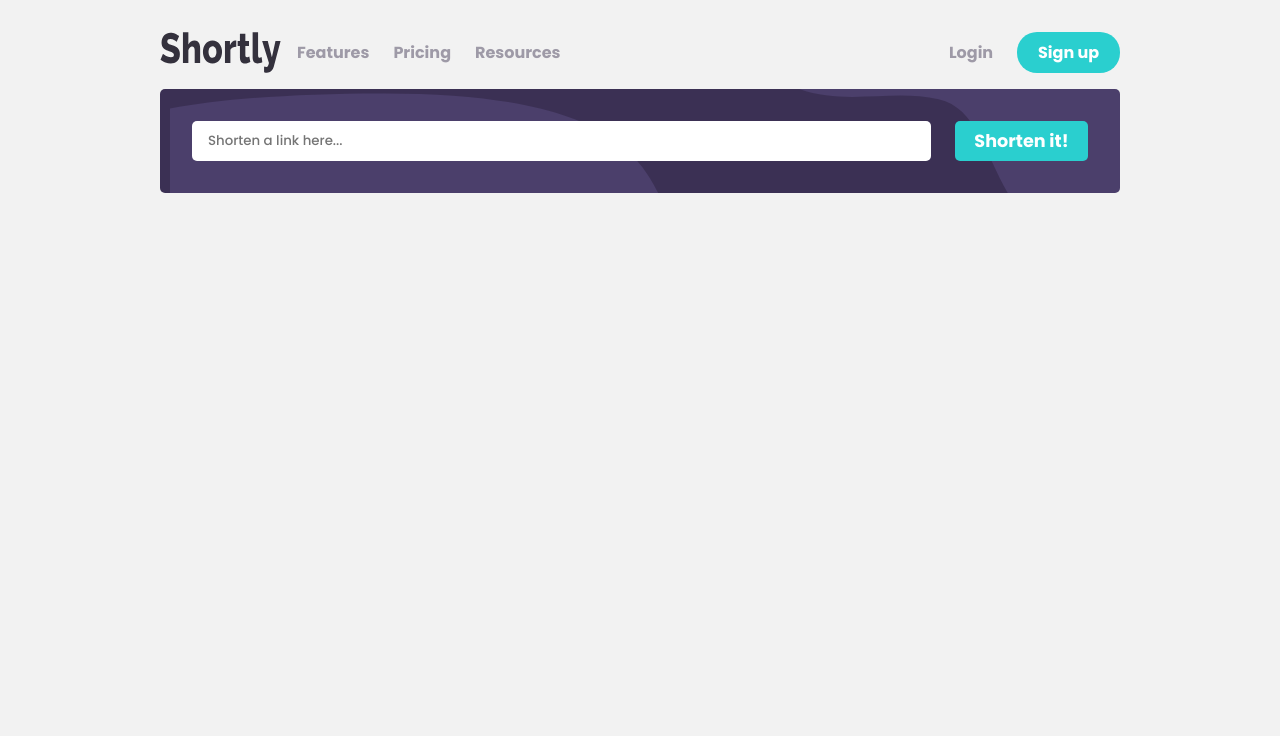
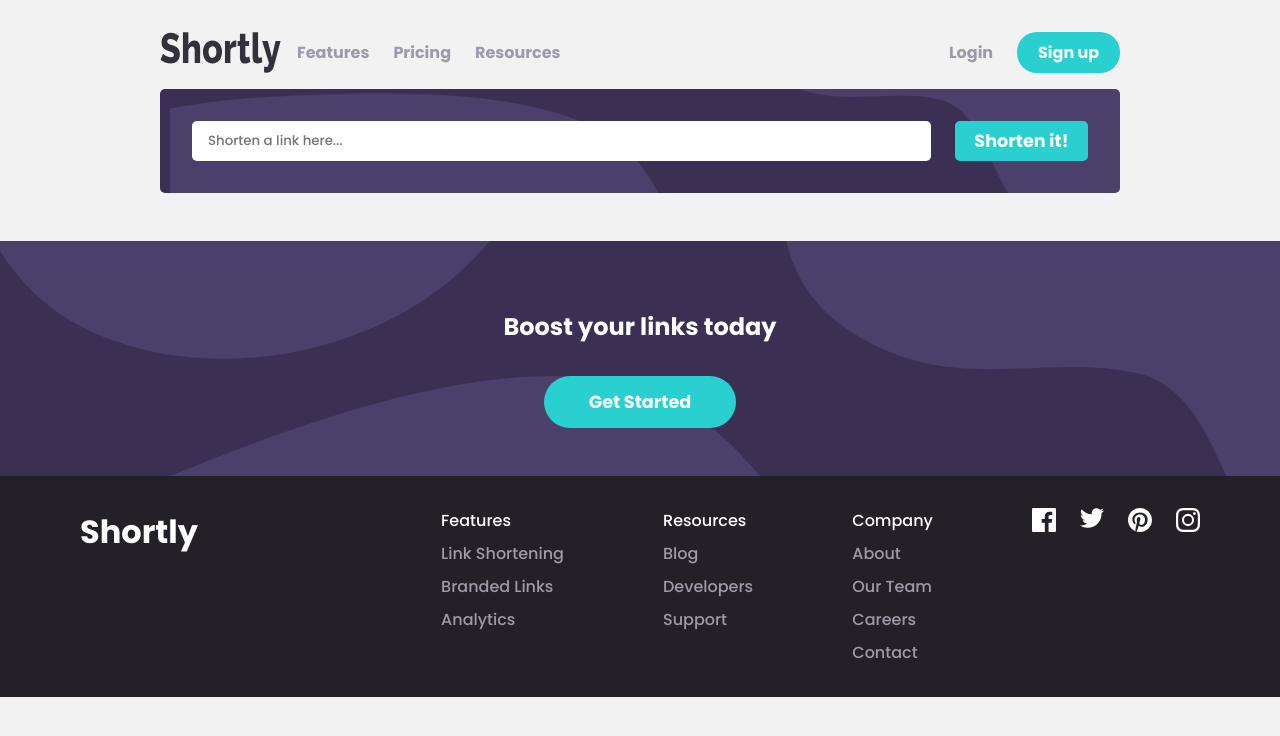
Before and after one commit to codyivy0/url-shortener-landing, a React (Vite) app: page / in a window 1280 px wide. Shown: the top 736 px of the page. Built offline with nearby package versions, Linux system fonts and the light colour scheme.

Commit message:
boost and contact components/hero still busted

```diff
--- a/src/App.jsx
+++ b/src/App.jsx
@@ -1,4 +1,7 @@
 import "./App.css";
+import Boost from "./components/boost/boost";
+import Contact from "./components/contact/contact";
+import Hero from "./components/hero/Hero";
 import Navbar from "./components/navbar/navbar";
 import Shortener from "./components/shortener/Shortener";
 
@@ -7,8 +10,11 @@
     <>
       <div className="contentContainer">
         <Navbar />
+
         <Shortener />
       </div>
+      <Boost />
+      <Contact />
     </>
   );
 }
--- /dev/null
+++ b/src/components/boost/boost.jsx
@@ -0,0 +1,12 @@
+import styles from './boost.module.css'
+
+const Boost = () => {
+  return (
+    <section className={styles.boostSection}>
+      <h2>Boost your links today</h2>
+      <button className={styles.getStartedBtn}>Get Started</button>
+    </section>
+  )
+};
+
+export default Boost ;
--- /dev/null
+++ b/src/components/boost/boost.module.css
@@ -0,0 +1,37 @@
+.boostSection {
+  display: flex;
+  flex-direction: column;
+  justify-content: center;
+  align-items: center;
+  background-image: url(/public/bg-boost-mobile.svg);
+  padding: 4rem  1rem;
+  background-color: var(--darkViolet);
+  background-size: cover;
+}
+
+.boostSection h2 {
+   margin-bottom: 2rem;
+    color: white;
+}
+.getStartedBtn {
+  background-color: var(--cyan);
+  color: white;
+  padding: 0.8rem 2rem;
+  border-radius: 30px;
+  text-align: center;
+  border: none;
+  font-weight: 700;
+  font-size: 1.1rem;
+  width: 12rem;
+}
+.getStartedBtn:hover {
+  cursor: pointer;
+  filter: brightness(110%);
+}
+
+@media (min-width: 700px) {
+    .boostSection {
+        padding: 3rem;
+        background-image: url(/public/bg-boost-desktop.svg);
+    }
+}
--- /dev/null
+++ b/src/components/contact/contact.jsx
@@ -0,0 +1,97 @@
+import styles from "./contact.module.css";
+const Contact = () => {
+  return (
+    <section className={styles.contactContainer}>
+      <div>
+        <h1 className={styles.contactLogo}>Shortly</h1>
+      </div>
+      <div className={styles.linkGroup}>
+        <p>Features</p>
+        <a className={styles.link} href="#">
+          Link Shortening
+        </a>
+        <a className={styles.link} href="#">
+          Branded Links
+        </a>
+        <a className={styles.link} href="#">
+          Analytics
+        </a>
+      </div>
+      <div className={styles.linkGroup}>
+        <p>Resources</p>
+        <a className={styles.link} href="#">
+          Blog
+        </a>
+        <a className={styles.link} href="#">
+          Developers
+        </a>
+        <a className={styles.link} href="#">
+          Support
+        </a>
+      </div>
+      <div className={styles.linkGroup}>
+        <p>Company</p>
+        <a className={styles.link} href="#">
+          About
+        </a>
+        <a className={styles.link} href="#">
+          Our Team
+        </a>
+        <a className={styles.link} href="#">
+          Careers
+        </a>
+        <a className={styles.link} href="#">
+          Contact
+        </a>
+      </div>
+      <div className={styles.socialLinks}>
+        <svg
+          className={styles.socialLink}
+          xmlns="http://www.w3.org/2000/svg"
+          width="24"
+          height="24"
+        >
+          <path
+
+            d="M22.675 0H1.325C.593 0 0 .593 0 1.325v21.351C0 23.407.593 24 1.325 24H12.82v-9.294H9.692v-3.622h3.128V8.413c0-3.1 1.893-4.788 4.659-4.788 1.325 0 2.463.099 2.795.143v3.24l-1.918.001c-1.504 0-1.795.715-1.795 1.763v2.313h3.587l-.467 3.622h-3.12V24h6.116c.73 0 1.323-.593 1.323-1.325V1.325C24 .593 23.407 0 22.675 0z"
+          />
+        </svg>
+        <svg
+          className={styles.socialLink}
+          xmlns="http://www.w3.org/2000/svg"
+          width="24"
+          height="20"
+        >
+          <path
+
+            d="M24 2.557a9.83 9.83 0 01-2.828.775A4.932 4.932 0 0023.337.608a9.864 9.864 0 01-3.127 1.195A4.916 4.916 0 0016.616.248c-3.179 0-5.515 2.966-4.797 6.045A13.978 13.978 0 011.671 1.149a4.93 4.93 0 001.523 6.574 4.903 4.903 0 01-2.229-.616c-.054 2.281 1.581 4.415 3.949 4.89a4.935 4.935 0 01-2.224.084 4.928 4.928 0 004.6 3.419A9.9 9.9 0 010 17.54a13.94 13.94 0 007.548 2.212c9.142 0 14.307-7.721 13.995-14.646A10.025 10.025 0 0024 2.557z"
+          />
+        </svg>
+        <svg
+          className={styles.socialLink}
+          xmlns="http://www.w3.org/2000/svg"
+          width="24"
+          height="24"
+        >
+          <path
+
+            d="M12 0C5.373 0 0 5.372 0 12c0 5.084 3.163 9.426 7.627 11.174-.105-.949-.2-2.405.042-3.441.218-.937 1.407-5.965 1.407-5.965s-.359-.719-.359-1.782c0-1.668.967-2.914 2.171-2.914 1.023 0 1.518.769 1.518 1.69 0 1.029-.655 2.568-.994 3.995-.283 1.194.599 2.169 1.777 2.169 2.133 0 3.772-2.249 3.772-5.495 0-2.873-2.064-4.882-5.012-4.882-3.414 0-5.418 2.561-5.418 5.207 0 1.031.397 2.138.893 2.738a.36.36 0 01.083.345l-.333 1.36c-.053.22-.174.267-.402.161-1.499-.698-2.436-2.889-2.436-4.649 0-3.785 2.75-7.262 7.929-7.262 4.163 0 7.398 2.967 7.398 6.931 0 4.136-2.607 7.464-6.227 7.464-1.216 0-2.359-.631-2.75-1.378l-.748 2.853c-.271 1.043-1.002 2.35-1.492 3.146C9.57 23.812 10.763 24 12 24c6.627 0 12-5.373 12-12 0-6.628-5.373-12-12-12z"
+          />
+        </svg>
+        <svg
+          className={styles.socialLink}
+          xmlns="http://www.w3.org/2000/svg"
+          width="24"
+          height="24"
+        >
+          <path
+
+            d="M12 2.163c3.204 0 3.584.012 4.85.07 3.252.148 4.771 1.691 4.919 4.919.058 1.265.069 1.645.069 4.849 0 3.205-.012 3.584-.069 4.849-.149 3.225-1.664 4.771-4.919 4.919-1.266.058-1.644.07-4.85.07-3.204 0-3.584-.012-4.849-.07-3.26-.149-4.771-1.699-4.919-4.92-.058-1.265-.07-1.644-.07-4.849 0-3.204.013-3.583.07-4.849.149-3.227 1.664-4.771 4.919-4.919 1.266-.057 1.645-.069 4.849-.069zM12 0C8.741 0 8.333.014 7.053.072 2.695.272.273 2.69.073 7.052.014 8.333 0 8.741 0 12c0 3.259.014 3.668.072 4.948.2 4.358 2.618 6.78 6.98 6.98C8.333 23.986 8.741 24 12 24c3.259 0 3.668-.014 4.948-.072 4.354-.2 6.782-2.618 6.979-6.98.059-1.28.073-1.689.073-4.948 0-3.259-.014-3.667-.072-4.947-.196-4.354-2.617-6.78-6.979-6.98C15.668.014 15.259 0 12 0zm0 5.838a6.162 6.162 0 100 12.324 6.162 6.162 0 000-12.324zM12 16a4 4 0 110-8 4 4 0 010 8zm6.406-11.845a1.44 1.44 0 100 2.881 1.44 1.44 0 000-2.881z"
+          />
+        </svg>
+      </div>
+    </section>
+  );
+};
+
+export default Contact;
--- /dev/null
+++ b/src/components/contact/contact.module.css
@@ -0,0 +1,61 @@
+.contactContainer {
+    display: flex;
+    flex-direction: column;
+    align-items: center;
+    background-color: var(--veryDarkViolet);
+    color: white;
+    padding-block: 3rem;
+    gap: 2rem;
+}
+.contactLogo {
+    font-weight: 700;
+    font-size: 2rem;
+    margin: 0;
+}
+
+.linkGroup {
+    display: flex;
+    flex-direction: column;
+    text-align: center;
+    gap: .5rem;
+}
+.linkGroup p {
+    color: white;
+    margin: 0;
+}
+
+.link {
+    text-decoration: none;
+    color: var(--grayishViolet);
+    font-weight: 500;
+}
+.link:hover {
+    color: var(--cyan);
+    cursor: pointer;
+}
+.socialLinks {
+    display: flex;
+    flex-direction: row;
+    gap: 1.5rem;
+}
+.socialLink {
+    fill: white;
+}
+.socialLink:hover {
+    fill: var(--cyan);
+    cursor: pointer;
+}
+@media (min-width: 925px) {
+    .contactContainer {
+        flex-direction: row;
+        justify-content: space-between;
+        padding: 2rem 5rem;
+        align-items: start;
+    }
+    .linkGroup {
+        text-align: left;
+    }
+    .contactLogo {
+        margin-right: clamp(2rem, 9rem, 15rem);
+    }
+}
--- /dev/null
+++ b/src/components/hero/hero.jsx
@@ -0,0 +1,28 @@
+import styles from './Hero.module.css'
+
+const Hero = () => {
+  return (
+    <div className={styles.heroContainer}>
+        <div className={styles.heroImgContainer}>
+             <img
+        src="/illustration-working.svg"
+        className={styles.heroImg}
+        alt="person at desk illustration"
+      />
+        </div>
+
+     <div className={styles.divider}></div>
+
+      <div className={styles.heroContent}>
+        <h1 className={styles.contentHeader}>More than just shorter links</h1>
+        <p >
+          Build your brands recognition and get detailed insights on how your
+          links are performing
+        </p>
+        <button className={styles.getStartedBtn}>Get Started</button>
+      </div>
+    </div>
+  );
+};
+
+export default Hero;
--- /dev/null
+++ b/src/components/hero/hero.module.css
@@ -0,0 +1,79 @@
+.heroContainer {
+  display: flex;
+  flex-direction: column;
+
+}
+
+.heroImgContainer {
+
+    flex: 1;
+}
+.heroImg {
+
+  max-width: 100%;
+  height: auto;
+    left: 4rem;
+}
+.heroContent {
+  flex: 1;
+  text-align: center;
+  display: flex;
+  flex-direction: column;
+  justify-content: center;
+  align-items: center;
+  margin-right: 15rem;
+}
+.heroContent  *{
+    margin: 0;
+}
+.contentHeader{
+    font-size: 2.7rem;
+    line-height: 1.2;
+}
+.heroContent > p {
+   color: var(--grayishViolet);
+}
+
+.getStartedBtn {
+  background-color: var(--cyan);
+  color: white;
+  padding: 0.8rem 2rem;
+  border-radius: 30px;
+  text-align: center;
+  border: none;
+  font-weight: 700;
+  font-size: 1.1rem;
+  width: 12rem;
+  margin-top: 2rem;
+
+}
+.getStartedBtn:hover {
+
+  opacity: 0.5;
+}
+@media (min-width: 500px) {
+  .heroImg {
+
+    max-width: 90%;
+  }
+}
+@media (min-width: 700px) {
+  .heroContainer {
+    flex-direction: row;
+  }
+
+  .heroImgContainer {
+    order: 3;
+  }
+  .heroImg {
+    max-width: 100%;
+    max-height: 100%;
+    right: 200px;
+
+  }
+  .heroContent {
+    text-align: start;
+    align-items: start;
+    order: 1;
+  }
+}
--- a/src/components/shortener/Shortener.module.css
+++ b/src/components/shortener/Shortener.module.css
@@ -49,7 +49,7 @@
   font-size: 1.1rem;
 }
 .shortenerBtn:hover {
-  opacity: 0.5;
+  filter: brightness(110%);
 }
 
 .previousLinkContainer {
@@ -87,7 +87,7 @@
   font-weight: 700;
 }
 .copyBtn:hover {
-  opacity: 0.5;
+  filter: brightness(110%);
   cursor: pointer;
 }
 .copyBtn:active {
```
